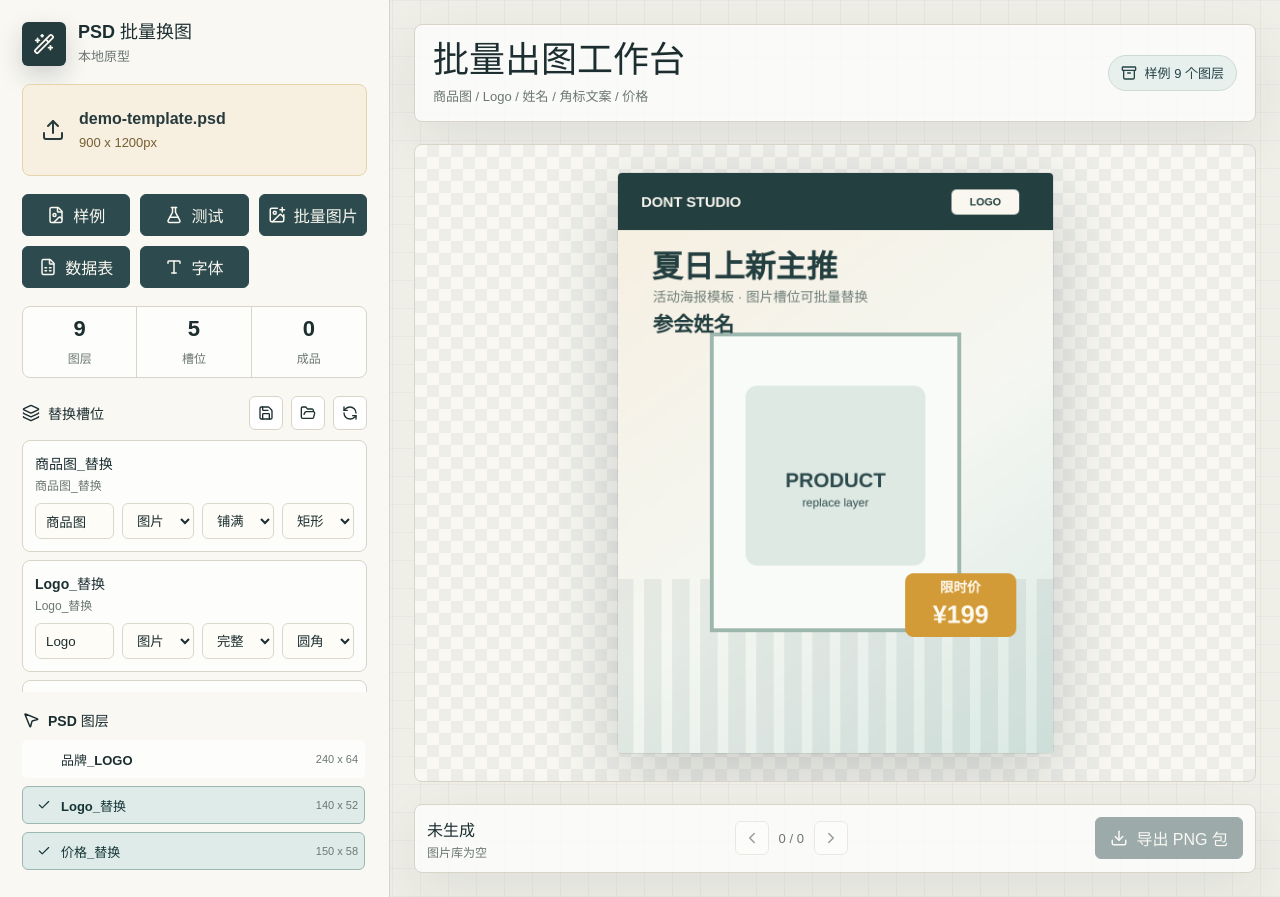
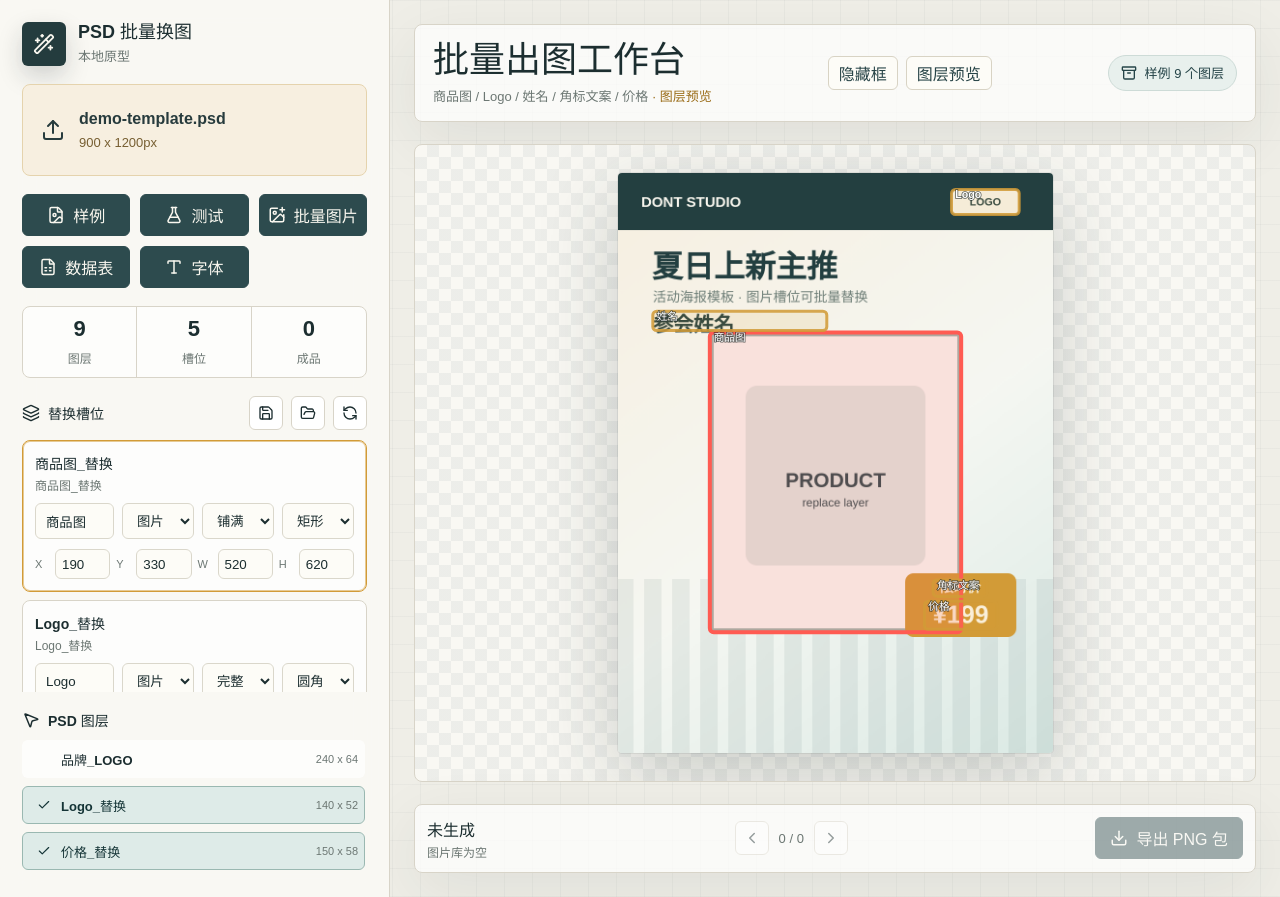
Before and after one commit to siuserxiaowei/psd-batch-tool, a React (Vite) app: page / in a window 1280 px wide. Both pictures are taken after a click on the button "样例". Built offline with nearby package versions, Linux system fonts and the light colour scheme.

Commit message:
Fix real PSD preview and slot adjustment

```diff
--- a/src/App.css
+++ b/src/App.css
@@ -281,6 +281,12 @@ button {
   background: rgba(255, 255, 255, 0.72);
   border: 1px solid var(--line);
   border-radius: 8px;
+  cursor: pointer;
+}
+
+.slot-card.active {
+  border-color: #d29b37;
+  box-shadow: inset 0 0 0 1px rgba(210, 155, 55, 0.52);
 }
 
 .slot-card strong {
@@ -344,6 +350,36 @@ button {
   border-color: #2d4b4e;
 }
 
+.box-controls {
+  display: grid;
+  grid-template-columns: repeat(4, minmax(0, 1fr));
+  gap: 6px;
+}
+
+.box-controls label {
+  display: grid;
+  grid-template-columns: 16px minmax(0, 1fr);
+  align-items: center;
+  gap: 4px;
+  color: var(--muted);
+  font-size: 11px;
+}
+
+.box-controls input {
+  min-width: 0;
+  height: 30px;
+  padding: 0 6px;
+  color: var(--ink);
+  background: #fdfcf7;
+  border: 1px solid #dad7cb;
+  border-radius: 6px;
+  outline: none;
+}
+
+.box-controls input:focus {
+  border-color: #2d4b4e;
+}
+
 .layer-list {
   flex: 1 1 0;
   overflow: auto;
@@ -373,6 +409,11 @@ button {
   color: #143436;
   background: #deebe8;
   border-color: #9ab8b1;
+}
+
+.layer-row.active-slot {
+  border-color: #d29b37;
+  box-shadow: inset 3px 0 0 #d29b37;
 }
 
 .layer-row span {
@@ -444,6 +485,27 @@ button {
   font-size: 13px;
 }
 
+.render-mode {
+  color: #9a6c18;
+}
+
+.view-tools {
+  display: inline-flex;
+  align-items: center;
+  gap: 8px;
+}
+
+.view-tools button {
+  min-height: 34px;
+  padding: 0 10px;
+  color: #274447;
+  background: #fdfcf7;
+  border: 1px solid #d8d3c4;
+  border-radius: 6px;
+  cursor: pointer;
+  white-space: nowrap;
+}
+
 .status-pill {
   min-height: 36px;
   display: inline-flex;
@@ -481,7 +543,15 @@ button {
   overflow: hidden;
 }
 
-.preview-stage img {
+.preview-artboard {
+  position: relative;
+  display: inline-block;
+  max-width: 100%;
+  max-height: calc(100svh - 220px);
+}
+
+.preview-artboard img {
+  display: block;
   max-width: 100%;
   max-height: calc(100svh - 220px);
   object-fit: contain;
@@ -489,6 +559,42 @@ button {
   box-shadow:
     0 22px 80px rgba(31, 45, 43, 0.22),
     0 0 0 1px rgba(31, 45, 43, 0.08);
+}
+
+.preview-guides {
+  position: absolute;
+  inset: 0;
+  width: 100%;
+  height: 100%;
+  pointer-events: none;
+}
+
+.guide {
+  pointer-events: auto;
+  cursor: pointer;
+}
+
+.guide rect {
+  fill: rgba(210, 155, 55, 0.12);
+  stroke: rgba(210, 155, 55, 0.86);
+  stroke-width: 3;
+  vector-effect: non-scaling-stroke;
+}
+
+.guide text {
+  fill: #ffffff;
+  stroke: rgba(25, 34, 34, 0.72);
+  stroke-width: 3;
+  paint-order: stroke;
+  font-size: 22px;
+  font-weight: 800;
+  pointer-events: none;
+}
+
+.guide.active rect {
+  fill: rgba(255, 91, 82, 0.16);
+  stroke: #ff5b52;
+  stroke-width: 4;
 }
 
 .preview-empty {
--- a/src/App.tsx
+++ b/src/App.tsx
@@ -29,6 +29,7 @@ type SlotMode = 'fill' | 'fit' | 'stretch'
 type SlotMask = 'rect' | 'round' | 'circle'
 type SlotType = 'image' | 'text'
 type LayerKind = 'group' | 'image' | 'text'
+type RenderMode = 'layers' | 'composite'
 
 type FlatLayer = {
   id: string
@@ -55,6 +56,10 @@ type SlotConfig = {
   align?: CanvasTextAlign
   weight?: number
   fontFamily?: string
+  left?: number
+  top?: number
+  width?: number
+  height?: number
 }
 
 type ImageAsset = {
@@ -86,6 +91,17 @@ type ValidationIssue = {
   alias: string
   message: string
   severity: 'warning' | 'error'
+}
+
+type GuideBox = {
+  id: string
+  name: string
+  alias: string
+  type: SlotType
+  left: number
+  top: number
+  width: number
+  height: number
 }
 
 const modeLabels: Record<SlotMode, string> = {
@@ -295,6 +311,30 @@ const layerBox = (layer: Layer) => {
   return { left, top, width, height }
 }
 
+const slotBox = (layer: Layer, slot?: SlotConfig) => {
+  const original = layerBox(layer)
+  return {
+    left: slot?.left ?? original.left,
+    top: slot?.top ?? original.top,
+    width: slot?.width ?? original.width,
+    height: slot?.height ?? original.height,
+  }
+}
+
+const hasUsableBox = (item: Pick<FlatLayer, 'kind' | 'width' | 'height'>) =>
+  item.kind !== 'group' && item.width > 4 && item.height > 4
+
+const canUseAsSlot = (item: FlatLayer) =>
+  hasUsableBox(item) && (hasCanvas(item.layer) || item.kind === 'text' || isReplacementLayer(item))
+
+const needsCompositePreview = (psd: Psd | null, layers: FlatLayer[]) => {
+  if (!psd?.canvas || !layers.length) return false
+  const leaves = layers.filter((item) => hasUsableBox(item) && !item.hidden)
+  if (!leaves.length) return false
+  const drawable = leaves.filter((item) => hasCanvas(item.layer)).length
+  return drawable / leaves.length < 0.72
+}
+
 const inferSlotType = (item: Pick<FlatLayer, 'kind' | 'name'>): SlotType => {
   if (item.kind === 'text') return 'text'
   return /(文字|文案|标题|价格|姓名|名字|名称|标签|价|name|text|title|price|label)/i.test(item.name)
@@ -357,13 +397,13 @@ const flattenLayers = (children: Layer[] = [], parent = '', depth = 0): FlatLaye
 
 const pickDefaultSlots = (layers: FlatLayer[]) => {
   const used = new Set<string>()
-  const usable = layers.filter((item) => hasCanvas(item.layer) && !item.hidden && item.width > 40 && item.height > 40)
+  const usable = layers.filter((item) => canUseAsSlot(item) && !item.hidden && item.width > 12 && item.height > 12)
   const replacement = usable.filter(isReplacementLayer)
   const preferred = usable.filter((item) => !/(背景|底图|background|bg|backdrop)/i.test(item.name))
   const source = replacement.length ? replacement : preferred.length ? preferred : usable
 
   return source
-    .filter((item) => hasCanvas(item.layer) && !item.hidden && item.width > 40 && item.height > 40)
+    .filter((item) => canUseAsSlot(item) && !item.hidden && item.width > 12 && item.height > 12)
     .sort((a, b) => {
       const aBoost = /(商品|产品|主图|图片|换图|替换|image|photo|product|replace)/i.test(a.name) ? 10_000_000 : 0
       const bBoost = /(商品|产品|主图|图片|换图|替换|image|photo|product|replace)/i.test(b.name) ? 10_000_000 : 0
@@ -836,6 +876,7 @@ function renderPsd(
   row: RowData | undefined,
   images: ImageAsset[],
   fonts: FontAsset[],
+  mode: RenderMode,
 ): HTMLCanvasElement {
   const canvas = document.createElement('canvas')
   canvas.width = psd.width
@@ -851,6 +892,43 @@ function renderPsd(
   })
   const fontIndex = buildFontIndex(fonts)
 
+  if (mode === 'composite' && psd.canvas) {
+    ctx.drawImage(psd.canvas, 0, 0)
+    if (!row) return canvas
+
+    const drawSlotReplacement = (layer: Layer, id: string) => {
+      const slot = slotMap.get(id)
+      if (!slot) return
+      const visible = resolveVisibility(row, slot)
+      if (visible === false) return
+
+      const { left, top, width, height } = slotBox(layer, slot)
+      const text = slot.type === 'text' ? resolveTextForSlot(row, slot) : undefined
+      const replacement = slot.type === 'image' ? resolveImageForSlot(row, slot, images, imageIndex) : undefined
+
+      if (slot.type === 'text' && text !== undefined) {
+        drawReplacementText(ctx, text, left, top, width, height, {
+          ...slot,
+          fontFamily: resolveFontForSlot(row, slot, fontIndex),
+        })
+      } else if (replacement) {
+        drawReplacement(ctx, replacement.image, left, top, width, height, slot.mode, slot.mask)
+      }
+    }
+
+    const visitLayer = (layer: Layer, id: string) => {
+      if (layer.hidden) return
+      if (isGroup(layer)) {
+        layer.children.forEach((child, index) => visitLayer(child, `${id}.${index}`))
+        return
+      }
+      drawSlotReplacement(layer, id)
+    }
+
+    psd.children?.forEach((layer, index) => visitLayer(layer, `${index}`))
+    return canvas
+  }
+
   const drawLayer = (layer: Layer, id: string) => {
     if (layer.hidden) return
     if (isGroup(layer)) {
@@ -860,15 +938,13 @@ function renderPsd(
       return
     }
 
-    const original = layer.canvas
-    if (!original) return
     const slot = slotMap.get(id)
     if (slot && row) {
       const visible = resolveVisibility(row, slot)
       if (visible === false) return
     }
 
-    const { left, top, width, height } = layerBox(layer)
+    const { left, top, width, height } = slotBox(layer, slot)
     ctx.save()
     ctx.globalAlpha = layer.opacity ?? 1
     ctx.globalCompositeOperation = blendModes[layer.blendMode || 'normal'] || 'source-over'
@@ -882,7 +958,8 @@ function renderPsd(
       })
     } else if (replacement && slot) {
       drawReplacement(ctx, replacement.image, left, top, width, height, slot.mode, slot.mask)
-    } else {
+    } else if (layer.canvas) {
+      const original = layer.canvas
       ctx.drawImage(original, left, top)
     }
     ctx.restore()
@@ -971,6 +1048,9 @@ function App() {
   const [previewIndex, setPreviewIndex] = useState(0)
   const [previewUrl, setPreviewUrl] = useState('')
   const [status, setStatus] = useState('等待 PSD')
+  const [activeSlotId, setActiveSlotId] = useState('')
+  const [showGuides, setShowGuides] = useState(true)
+  const [forceLayerRender, setForceLayerRender] = useState(false)
   const [busy, setBusy] = useState(false)
   const psdInputRef = useRef<HTMLInputElement>(null)
   const imageInputRef = useRef<HTMLInputElement>(null)
@@ -989,6 +1069,18 @@ function App() {
 
   const selectedIds = useMemo(() => new Set(slots.map((slot) => slot.id)), [slots])
   const slotAliases = useMemo(() => slots.map((slot) => slot.alias).join(' / '), [slots])
+  const layerById = useMemo(() => new Map(layers.map((item) => [item.id, item])), [layers])
+  const renderMode: RenderMode = psd && !forceLayerRender && needsCompositePreview(psd, layers) ? 'composite' : 'layers'
+  const guideBoxes = useMemo<GuideBox[]>(() => {
+    return slots
+      .map((slot) => {
+        const item = layerById.get(slot.id)
+        if (!item) return undefined
+        const { left, top, width, height } = slotBox(item.layer, slot)
+        return { id: slot.id, name: slot.name, alias: slot.alias, type: slot.type, left, top, width, height }
+      })
+      .filter((item): item is GuideBox => Boolean(item && item.width > 0 && item.height > 0))
+  }, [layerById, slots])
   const validationIssues = useMemo(() => validateRows(generatedRows, slots, images), [generatedRows, images, slots])
   const errorCount = validationIssues.filter((issue) => issue.severity === 'error').length
   const fontOptions = useMemo(
@@ -1004,7 +1096,7 @@ function App() {
 
     let revoked = ''
     window.requestAnimationFrame(() => {
-      const canvas = renderPsd(psd, slots, activeRow, images, fonts)
+      const canvas = renderPsd(psd, slots, activeRow, images, fonts, renderMode)
       const url = canvas.toDataURL('image/png')
       revoked = url
       setPreviewUrl((previous) => {
@@ -1016,7 +1108,7 @@ function App() {
     return () => {
       if (revoked.startsWith('blob:')) URL.revokeObjectURL(revoked)
     }
-  }, [activeRow, fonts, images, psd, slots])
+  }, [activeRow, fonts, images, psd, renderMode, slots])
 
   useEffect(() => {
     return () => {
@@ -1063,6 +1155,7 @@ function App() {
       return
     }
     setSlots(saved)
+    setActiveSlotId(saved[0]?.id || '')
     setStatus(`已载入 ${saved.length} 个槽位配置`)
   }
 
@@ -1085,6 +1178,8 @@ function App() {
       setSheetName('')
       setDownload(null)
       setPreviewIndex(0)
+      setActiveSlotId(defaults[0]?.id || '')
+      setForceLayerRender(false)
       setStatus(saved ? `已识别 ${flat.length} 个图层，并载入配置` : `已识别 ${flat.length} 个图层`)
     } catch (error) {
       setStatus(error instanceof Error ? error.message : 'PSD 读取失败')
@@ -1100,11 +1195,14 @@ function App() {
     setPsd(nextPsd)
     setPsdName('demo-template.psd')
     setLayers(flat)
-    setSlots(buildDemoSlots(flat))
+    const demoSlots = buildDemoSlots(flat)
+    setSlots(demoSlots)
     setRows([])
     setSheetName('')
     setDownload(null)
     setPreviewIndex(0)
+    setActiveSlotId(demoSlots[0]?.id || '')
+    setForceLayerRender(false)
     setStatus(`样例 ${flat.length} 个图层`)
   }
 
@@ -1122,7 +1220,8 @@ function App() {
       setPsd(nextPsd)
       setPsdName('demo-template.psd')
       setLayers(flat)
-      setSlots(buildDemoSlots(flat))
+      const demoSlots = buildDemoSlots(flat)
+      setSlots(demoSlots)
       setRows([
         { 页面名称: '张三_新人价', 姓名: '张三', Logo: 'logo-a.png', 商品图: 'product-a.png', 角标文案: '新人价', 价格: '¥129' },
         { 页面名称: '李四_会员价', 姓名: '李四', Logo: 'logo-b.png', 商品图: 'product-b.png', 角标文案: '会员价', 价格: '¥159' },
@@ -1132,6 +1231,8 @@ function App() {
       setSheetName('demo-data.csv')
       setDownload(null)
       setPreviewIndex(0)
+      setActiveSlotId(demoSlots[0]?.id || '')
+      setForceLayerRender(false)
       setStatus('测试数据 4 行')
     } catch (error) {
       setStatus(error instanceof Error ? error.message : '测试数据生成失败')
@@ -1205,7 +1306,8 @@ function App() {
   }
 
   const toggleSlot = (item: FlatLayer) => {
-    if (!hasCanvas(item.layer) || item.kind === 'group') return
+    if (!canUseAsSlot(item)) return
+    setActiveSlotId(item.id)
     setSlots((previous) => {
       if (previous.some((slot) => slot.id === item.id)) {
         return previous.filter((slot) => slot.id !== item.id)
@@ -1219,7 +1321,23 @@ function App() {
     setSlots((previous) => previous.map((slot) => (slot.id === id ? { ...slot, ...patch } : slot)))
   }
 
-  const resetSlots = () => setSlots(pickDefaultSlots(layers))
+  const updateSlotNumber = (id: string, key: 'left' | 'top' | 'width' | 'height', value: string) => {
+    const parsed = Math.round(Number(value))
+    if (!Number.isFinite(parsed)) return
+    updateSlot(id, { [key]: Math.max(key === 'width' || key === 'height' ? 1 : 0, parsed) })
+  }
+
+  const getSlotNumber = (slot: SlotConfig, key: 'left' | 'top' | 'width' | 'height') => {
+    const item = layerById.get(slot.id)
+    if (!item) return slot[key] ?? 0
+    return Math.round(slotBox(item.layer, slot)[key])
+  }
+
+  const resetSlots = () => {
+    const defaults = pickDefaultSlots(layers)
+    setSlots(defaults)
+    setActiveSlotId(defaults[0]?.id || '')
+  }
 
   const exportZip = async () => {
     if (!psd || !generatedRows.length) return
@@ -1229,7 +1347,7 @@ function App() {
       const zip = new JSZip()
       for (let index = 0; index < generatedRows.length; index += 1) {
         const row = generatedRows[index]
-        const canvas = renderPsd(psd, slots, row, images, fonts)
+        const canvas = renderPsd(psd, slots, row, images, fonts, renderMode)
         const blob = await canvasToBlob(canvas)
         zip.file(`${String(index + 1).padStart(3, '0')}_${getRowLabel(row, index)}.png`, blob)
         setStatus(`生成 ${index + 1}/${generatedRows.length}`)
@@ -1362,7 +1480,11 @@ function App() {
           <div className="slot-list">
             {slots.length ? (
               slots.map((slot) => (
-                <div className="slot-card" key={slot.id}>
+                <div
+                  className={`slot-card ${slot.id === activeSlotId ? 'active' : ''}`}
+                  key={slot.id}
+                  onClick={() => setActiveSlotId(slot.id)}
+                >
                   <div>
                     <strong>{slot.name}</strong>
                     <span>{slot.path}</span>
@@ -1450,6 +1572,42 @@ function App() {
                       </>
                     )}
                   </div>
+                  <div className="box-controls">
+                    <label>
+                      X
+                      <input
+                        type="number"
+                        value={getSlotNumber(slot, 'left')}
+                        onChange={(event) => updateSlotNumber(slot.id, 'left', event.target.value)}
+                      />
+                    </label>
+                    <label>
+                      Y
+                      <input
+                        type="number"
+                        value={getSlotNumber(slot, 'top')}
+                        onChange={(event) => updateSlotNumber(slot.id, 'top', event.target.value)}
+                      />
+                    </label>
+                    <label>
+                      W
+                      <input
+                        type="number"
+                        min={1}
+                        value={getSlotNumber(slot, 'width')}
+                        onChange={(event) => updateSlotNumber(slot.id, 'width', event.target.value)}
+                      />
+                    </label>
+                    <label>
+                      H
+                      <input
+                        type="number"
+                        min={1}
+                        value={getSlotNumber(slot, 'height')}
+                        onChange={(event) => updateSlotNumber(slot.id, 'height', event.target.value)}
+                      />
+                    </label>
+                  </div>
                 </div>
               ))
             ) : (
@@ -1468,11 +1626,11 @@ function App() {
               layers.map((item) => (
                 <button
                   type="button"
-                  className={`layer-row ${selectedIds.has(item.id) ? 'selected' : ''}`}
+                  className={`layer-row ${selectedIds.has(item.id) ? 'selected' : ''} ${item.id === activeSlotId ? 'active-slot' : ''}`}
                   key={item.id}
                   style={{ paddingLeft: `${12 + item.depth * 14}px` }}
                   onClick={() => toggleSlot(item)}
-                  disabled={item.kind === 'group' || !hasCanvas(item.layer)}
+                  disabled={!canUseAsSlot(item)}
                 >
                   <span>{selectedIds.has(item.id) && <Check size={14} />}</span>
                   <strong>{item.name}</strong>
@@ -1490,8 +1648,21 @@ function App() {
         <header className="topbar">
           <div>
             <h1>批量出图工作台</h1>
-            <p>{slotAliases || '导入 PSD 后选择可替换图层'}</p>
+            <p>
+              {slotAliases || '导入 PSD 后选择可替换图层'}
+              {psd && <span className="render-mode"> · {renderMode === 'composite' ? '合成图预览' : '图层预览'}</span>}
+            </p>
           </div>
+          {psd && (
+            <div className="view-tools">
+              <button type="button" onClick={() => setShowGuides((value) => !value)}>
+                {showGuides ? '隐藏框' : '显示框'}
+              </button>
+              <button type="button" onClick={() => setForceLayerRender((value) => !value)}>
+                {forceLayerRender ? '自动预览' : '图层预览'}
+              </button>
+            </div>
+          )}
           <div className="status-pill">
             {busy ? <Loader2 className="spin" size={16} /> : <Archive size={16} />}
             <span>{status}</span>
@@ -1499,8 +1670,22 @@ function App() {
         </header>
 
         <div className="preview-stage">
-          {previewUrl ? (
-            <img src={previewUrl} alt="PSD preview" />
+          {previewUrl && psd ? (
+            <div className="preview-artboard">
+              <img src={previewUrl} alt="PSD preview" />
+              {showGuides && guideBoxes.length > 0 && (
+                <svg className="preview-guides" viewBox={`0 0 ${psd.width} ${psd.height}`} aria-hidden="true">
+                  {guideBoxes.map((box) => (
+                    <g key={box.id} className={box.id === activeSlotId ? 'guide active' : 'guide'} onClick={() => setActiveSlotId(box.id)}>
+                      <rect x={box.left} y={box.top} width={box.width} height={box.height} rx={8} ry={8} />
+                      <text x={box.left + 8} y={Math.max(18, box.top + 18)}>
+                        {box.alias}
+                      </text>
+                    </g>
+                  ))}
+                </svg>
+              )}
+            </div>
           ) : (
             <div className="preview-empty">
               <FileImage size={42} />
```
